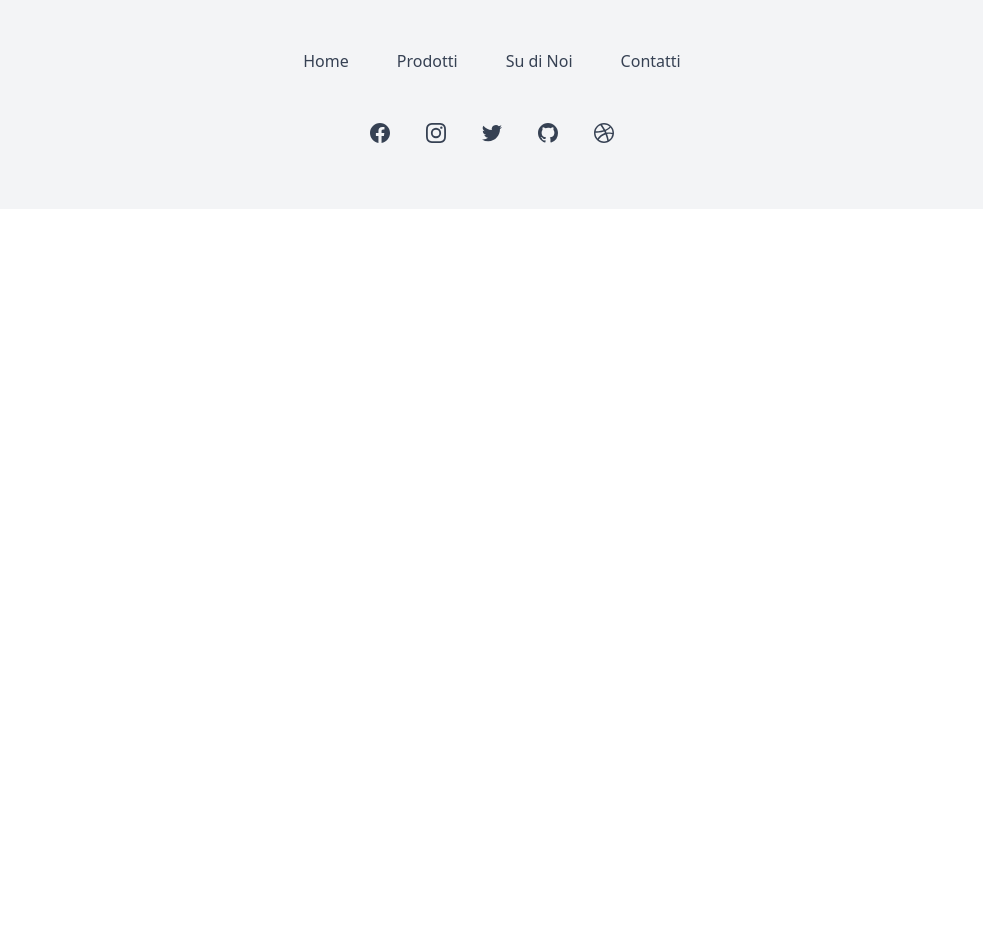
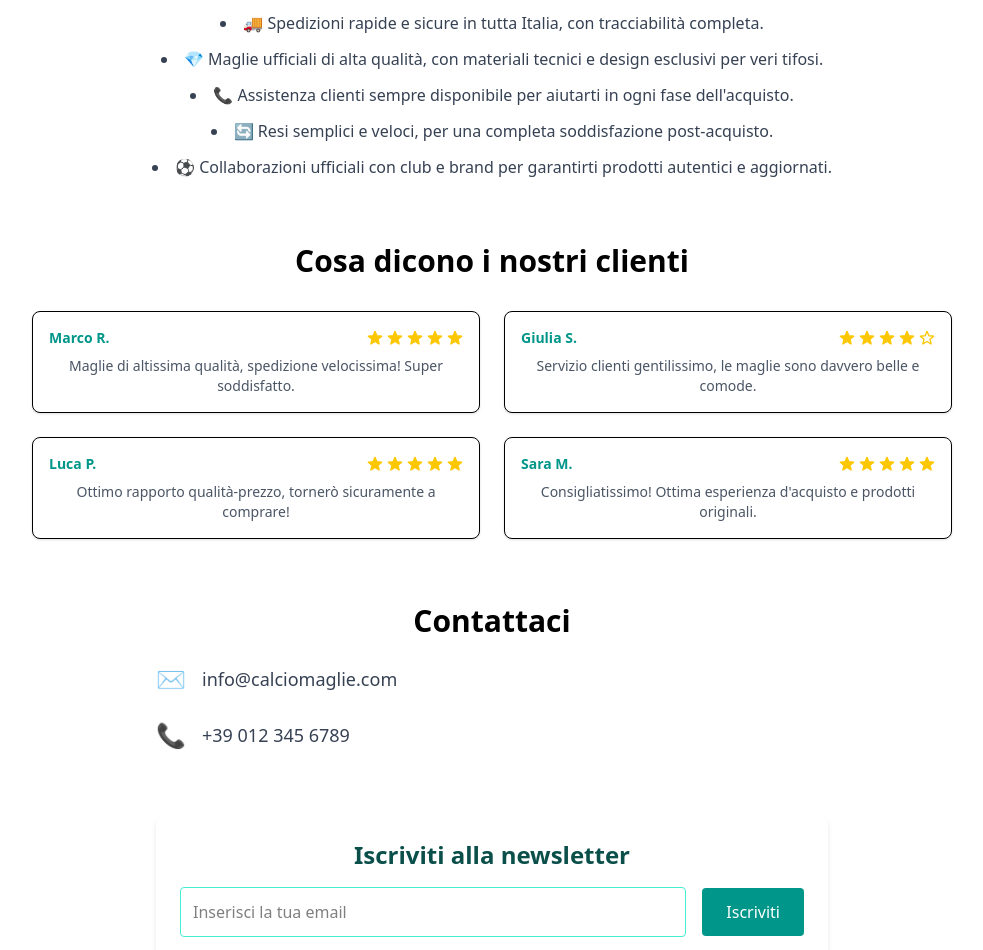
Before and after one commit to Sasy161800101/PROJECT-2.0, a React (Vite) app in the folder project2/: page /contact in a window 1280 px wide. Shown: the part 542-1492 px from the top of the page, without its empty margins (148-1131 px from the left). Before the commit the page ends 800 px from the top, so only its background shows below. Built offline with nearby package versions, Linux system fonts and the light colour scheme.

Commit message:
aggiunto pagina contatti

```diff
--- a/project2/src/pages/contact.tsx
+++ b/project2/src/pages/contact.tsx
@@ -1,6 +1,126 @@
-function Contact() {
-    return(<>
-    <p>QUESTA è LA PAGINA CONTACT</p>
-    </>)
+import React from "react";
+
+const recensioniFinte = [
+  {
+    id: 1,
+    nome: "Marco R.",
+    valutazione: 5,
+    commento: "Maglie di altissima qualità, spedizione velocissima! Super soddisfatto.",
+  },
+  {
+    id: 2,
+    nome: "Giulia S.",
+    valutazione: 4,
+    commento: "Servizio clienti gentilissimo, le maglie sono davvero belle e comode.",
+  },
+  {
+    id: 3,
+    nome: "Luca P.",
+    valutazione: 5,
+    commento: "Ottimo rapporto qualità-prezzo, tornerò sicuramente a comprare!",
+  },
+  {
+    id: 4,
+    nome: "Sara M.",
+    valutazione: 5,
+    commento: "Consigliatissimo! Ottima esperienza d'acquisto e prodotti originali.",
+  },
+];
+
+function AboutContatti() {
+  return (
+    <div className="max-w-6xl mx-auto px-6 py-10 space-y-16">
+      <section className="rounded-lg bg-teal-50 p-10 shadow-lg space-y-6">
+        <h1 className="text-4xl font-bold text-teal-900 text-center">Chi siamo</h1>
+        <p className="text-lg leading-relaxed max-w-3xl mx-auto text-teal-700">
+          Benvenuti su CalcioMaglie, il tuo negozio online di maglie da calcio ufficiali.
+          La nostra passione per il calcio ci guida nella selezione delle migliori maglie, pensate per veri tifosi che vogliono indossare la propria squadra del cuore con orgoglio.
+          Da anni offriamo prodotti di qualità, un servizio affidabile e un’esperienza di acquisto semplice e sicura.
+        </p>
+      </section>
+
+      <section className="space-y-6">
+        <h2 className="text-3xl font-semibold text-center">Perché scegliere noi?</h2>
+        <ul className="max-w-4xl mx-auto list-disc list-inside text-gray-700 space-y-3">
+          <li>🚚 Spedizioni rapide e sicure in tutta Italia, con tracciabilità completa.</li>
+          <li>💎 Maglie ufficiali di alta qualità, con materiali tecnici e design esclusivi per veri tifosi.</li>
+          <li>📞 Assistenza clienti sempre disponibile per aiutarti in ogni fase dell'acquisto.</li>
+          <li>🔄 Resi semplici e veloci, per una completa soddisfazione post-acquisto.</li>
+          <li>⚽ Collaborazioni ufficiali con club e brand per garantirti prodotti autentici e aggiornati.</li>
+        </ul>
+      </section>
+
+      <section className="space-y-8">
+        <h2 className="text-3xl font-semibold text-center">Cosa dicono i nostri clienti</h2>
+        <div className="grid grid-cols-1 sm:grid-cols-2 gap-6">
+          {recensioniFinte.map(({ id, nome, valutazione, commento }) => (
+            <div
+              key={id}
+              className="border rounded-lg p-4 shadow-sm hover:shadow-md transition-shadow bg-white max-w-md mx-auto"
+            >
+              <div className="flex items-center mb-2 justify-between">
+                <div className="font-semibold text-teal-600 text-sm">{nome}</div>
+                <div className="flex space-x-1 text-yellow-400 items-center">
+                  {[...Array(5)].map((_, i) => (
+                    <svg
+                      key={i}
+                      xmlns="http://www.w3.org/2000/svg"
+                      className={`h-4 w-4 ${i < valutazione ? "fill-current" : "stroke-current"}`}
+                      viewBox="0 0 24 24"
+                      stroke="currentColor"
+                      strokeWidth={2}
+                      fill={i < valutazione ? "currentColor" : "none"}
+                    >
+                      <path
+                        strokeLinecap="round"
+                        strokeLinejoin="round"
+                        d="M12 17.27L18.18 21l-1.64-7.03L22 9.24l-7.19-.61L12 2 9.19 8.63 2 9.24l5.46 4.73L5.82 21z"
+                      />
+                    </svg>
+                  ))}
+                </div>
+              </div>
+              <p className="text-gray-600 text-sm">{commento}</p>
+            </div>
+          ))}
+        </div>
+      </section>
+
+      <section className="max-w-2xl mx-auto space-y-6">
+        <h2 className="text-3xl font-semibold text-center mb-6">Contattaci</h2>
+        <div className="flex items-center gap-4 text-gray-700 text-lg">
+          <span role="img" aria-label="email" className="text-teal-600 text-2xl">✉️</span>
+          <a href="mailto:info@calciomaglie.com" className="hover:underline">
+            info@calciomaglie.com
+          </a>
+        </div>
+        <div className="flex items-center gap-4 text-gray-700 text-lg">
+          <span role="img" aria-label="telefono" className="text-teal-600 text-2xl">📞</span>
+          <a href="tel:+390123456789" className="hover:underline">
+            +39 012 345 6789
+          </a>
+        </div>
+      </section>
+
+      <section className="max-w-2xl mx-auto p-6 bg-white rounded-lg shadow-md mb-10">
+        <h2 className="text-2xl font-semibold text-teal-900 mb-4 text-center">Iscriviti alla newsletter</h2>
+        <form className="flex flex-col sm:flex-row items-center gap-4">
+          <input
+            type="email"
+            placeholder="Inserisci la tua email"
+            className="flex-grow p-3 rounded border border-teal-300 focus:outline-none focus:border-teal-500"
+            required
+          />
+          <button
+            type="submit"
+            className="bg-teal-600 text-white px-6 py-3 rounded hover:bg-teal-700 transition"
+          >
+            Iscriviti
+          </button>
+        </form>
+      </section>
+    </div>
+  );
 }
-export default Contact
+
+export default AboutContatti;
```
